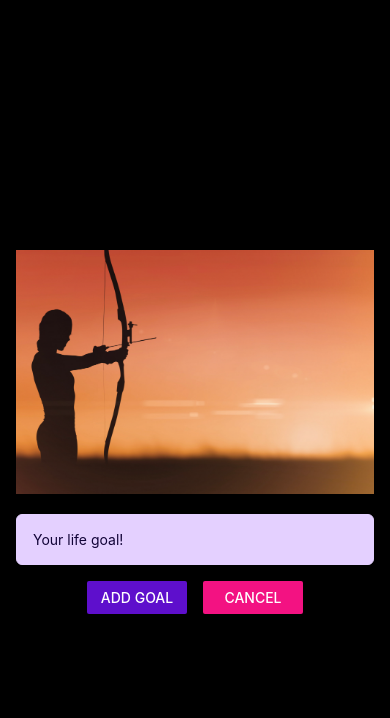
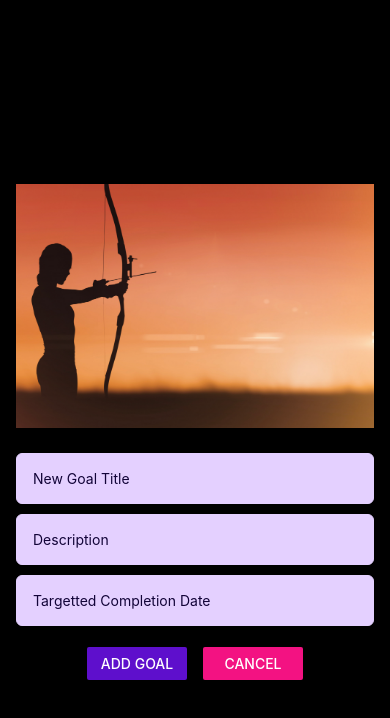
Before and after one commit to Nibiew1213/Relife, a React Native app: screen / in a window 390 px wide. Both pictures are taken after a click on the button "ADD NEW GOAL". Shown: the top 718 px of the page. Built offline with nearby package versions, Linux system fonts and the light colour scheme.

Commit message:
feat: created Description and Date Input field in NewGoalScreen

```diff
--- a/screens/NewGoalScreen.js
+++ b/screens/NewGoalScreen.js
@@ -18,10 +18,21 @@ function addGoalHandler() {
             <View style={styles.inputContainer}>
                 <Image style={styles.image} source={require('../assets/images/addNewGoal.png')} />
                 <TextInput
-                style={styles.textInput}
-                placeholder='Your life goal!'
-                onChangeText={goalInputHandler}
-                value={enteredGoalText}
+                    style={styles.textInput}
+                    placeholder='New Goal Title'
+                    onChangeText={goalInputHandler}
+                    value={enteredGoalText}
+                    maxLength={70}
+                    autoCapitalize="none"
+                    autoCorrect={false}
+                />
+                <TextInput
+                    style={styles.textInput}
+                    placeholder='Description'
+                />
+                 <TextInput
+                    style={styles.textInput}
+                    placeholder='Targetted Completion Date'
                 />
                 <View style={styles.buttonContainer}>
                     <View style={styles.button}>
@@ -59,7 +70,8 @@ const styles = StyleSheet.create({
         color: '#120438',
         borderRadius: 6,
         width: '100%',
-        padding: 16
+        padding: 16,
+        margin: 5
     },
     buttonContainer: {
         marginTop: 16,
```
